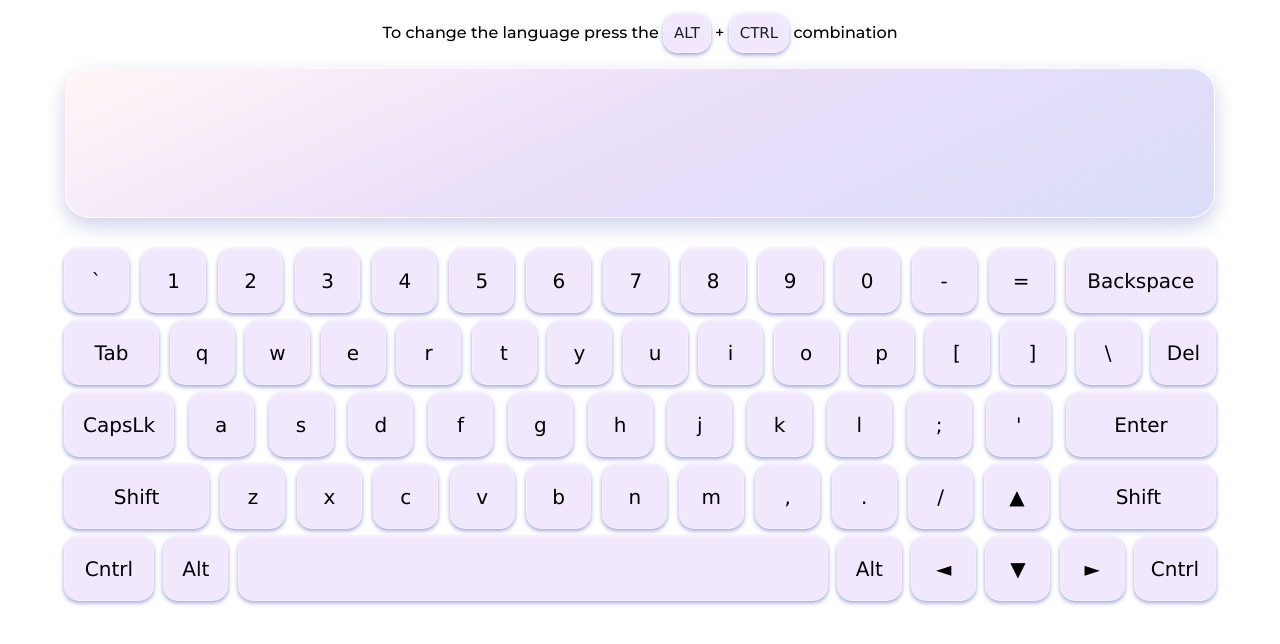
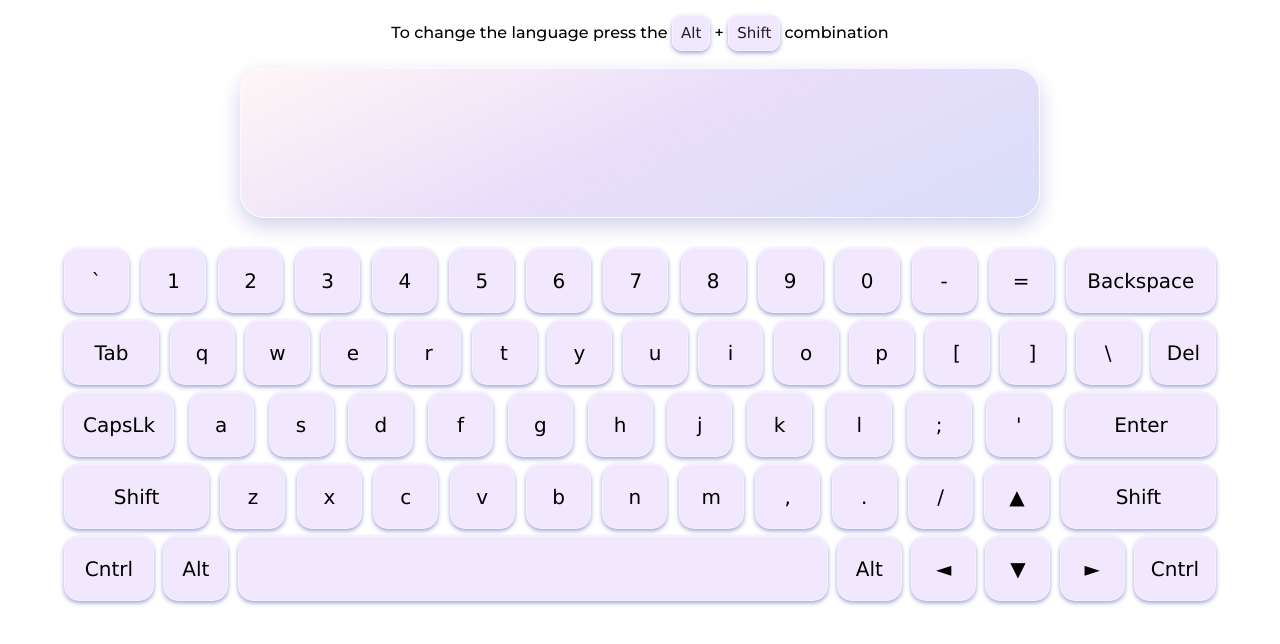
Before and after one commit to stwr8/virtual-keyboard, a plain HTML site: page index.html in a window 1280 px wide. Shown: the part 86-730 px from the top of the page. Drawn offline with Linux system fonts and the light colour scheme.

Commit message:
feat: fix some bugs, and eslint problem

```diff
--- a/assets/js/containerAndHeader.js
+++ b/assets/js/containerAndHeader.js
@@ -6,7 +6,7 @@ class ContainerAndHeader extends Control {
         this.titlle = new Control(this.element, 'h1', 'tittle');
         this.titlle.element.innerHTML = 'Virtual Keyboard For Windows';
         this.changeLang = new Control(this.element, 'p', 'description');
-        this.changeLang.element.innerHTML = 'To change the language press the <div class="keyHelp">ALT</div> + <div class="keyHelp">CTRL</div> combination';
+        this.changeLang.element.innerHTML = 'To change the language press the <div class="keyHelp">Alt</div> + <div class="keyHelp">Shift</div> combination';
     }
 }
 
--- a/style.css
+++ b/style.css
@@ -29,6 +29,7 @@ body {
     -webkit-background-clip: text;
     -webkit-text-fill-color: transparent;
     padding: 5px;
+    user-select: none;
 }
 
 .description {
@@ -41,11 +42,11 @@ body {
     min-height: 150px;
     columns: 50;
     padding: 15px;
-    width: 1150px;
+    width: 800px;
     resize: none;
     outline: none;
     border: none;
-    font-size: 34px;
+    font-size: 24px;
     color: #1c1f24;
     background: linear-gradient(155deg, rgba(255, 240, 240, 0.6), #e9defa, rgba(202, 207, 247, 0.7));
     border-radius: 25px;
@@ -85,10 +86,10 @@ body {
     color: #1c1f24;
     font-family: 'Montserrat', sans-serif;
     font-size: 15px;
-    padding: 10px;
+    padding: 8px;
     width: fit-content;
     height: fit-content;
-    border-radius: 15px;
+    border-radius: 10px;
     outline: none;
     border: 1px solid rgba(255, 255, 255, 0.3);
     font-family: Verdana, Geneva, Tahoma, sans-serif;
```
Also changed, not shown: script.js (+0 -44 lines), .eslintrc.js, assets/js/control.js (indentation only), assets/js/keyData.js (indentation only), assets/js/keyboard.js (indentation only).
